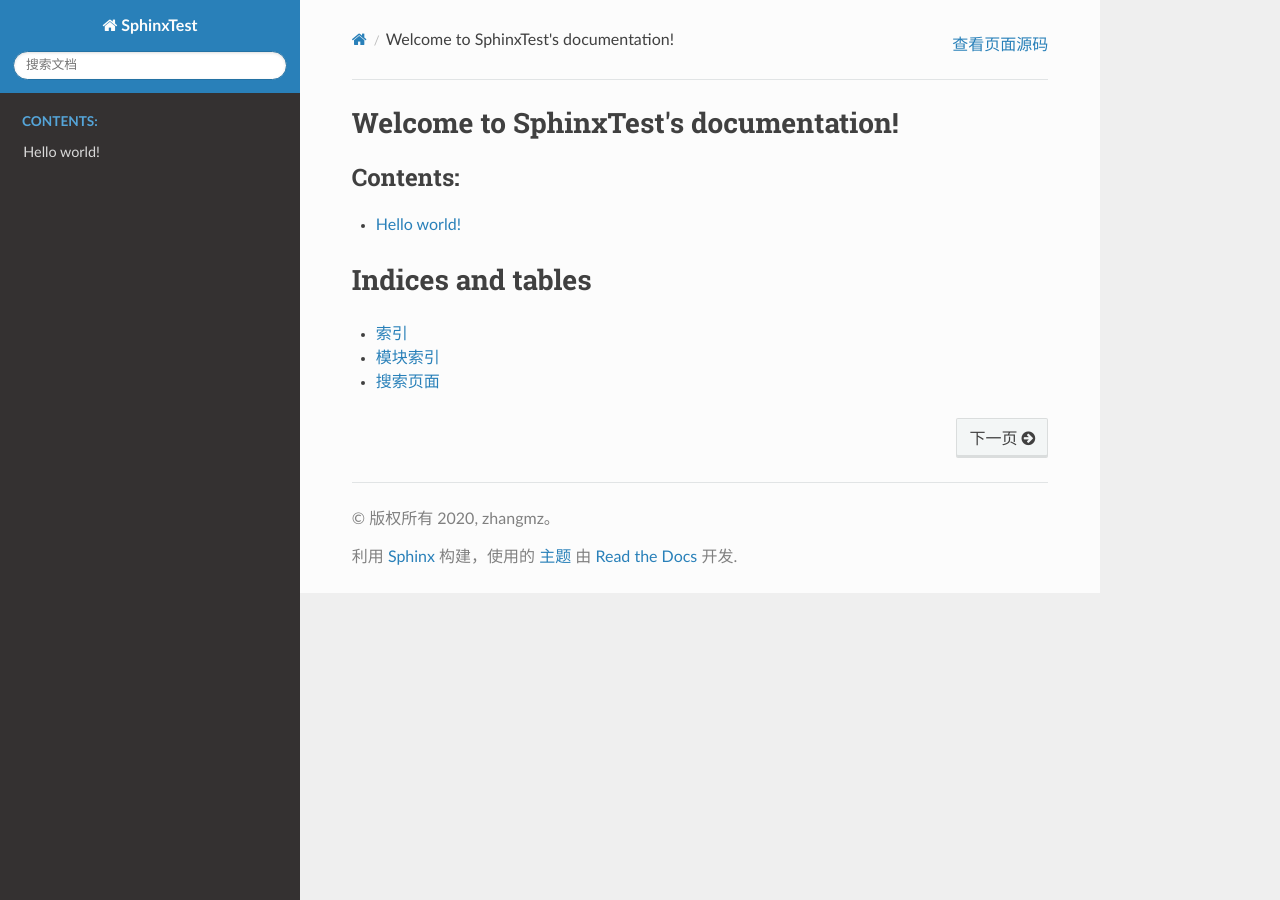
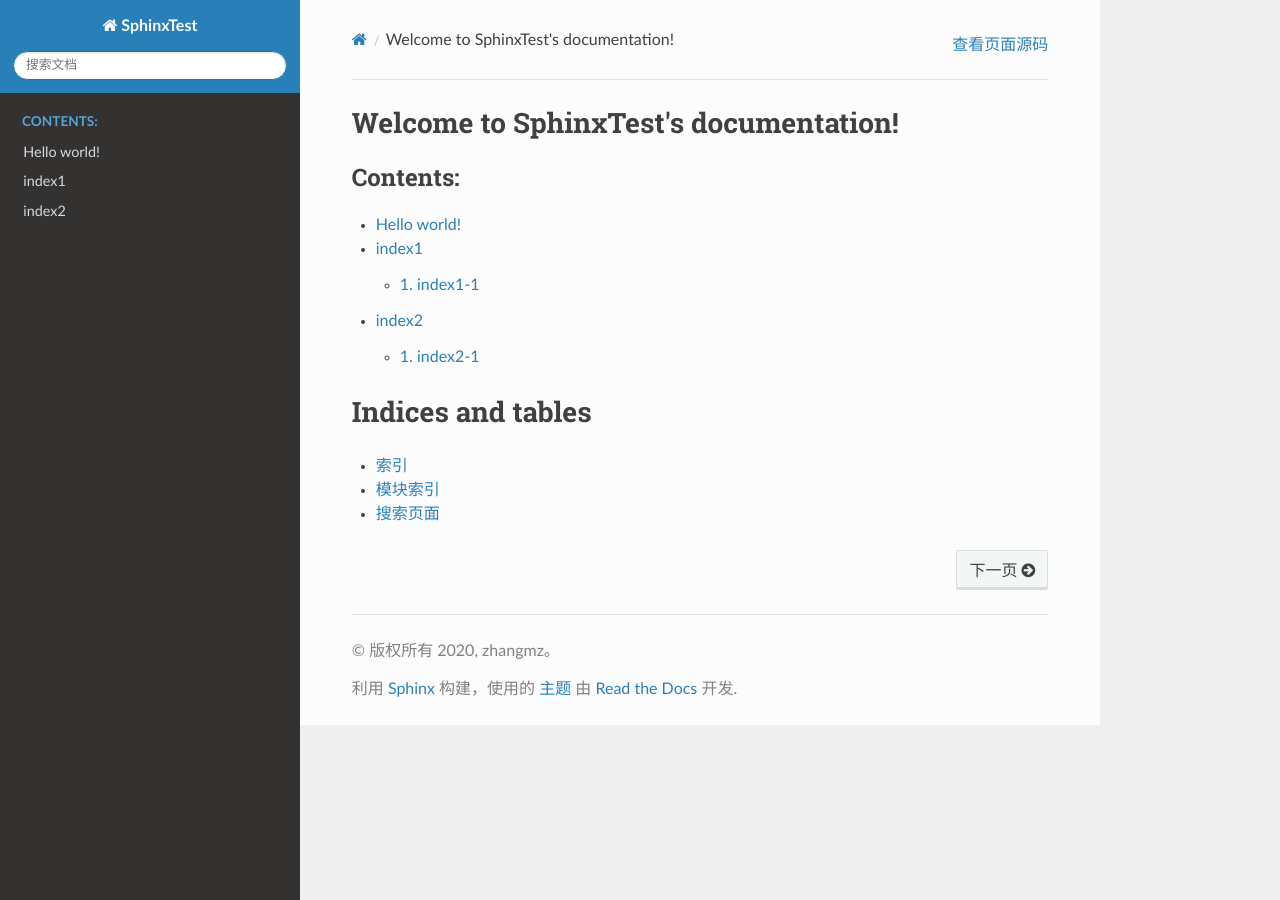
Before and after one commit to zm999999/SphinxTest, a Sphinx documentation site: the page built from source/index.rst, in a window 1280 px wide. Built offline with Sphinx 7.4.7 and the Read the Docs theme 2.0.0, drawn with Linux system fonts in a browser that asks for light colours.

Commit message:
update docs

```diff
--- a/source/index.rst
+++ b/source/index.rst
@@ -11,6 +11,8 @@ Welcome to SphinxTest's documentation!
    :caption: Contents:
 
    hello world
+   index1/index
+   index2/index
 
 
 
--- /dev/null
+++ b/source/index1/index.rst
@@ -0,0 +1,8 @@
+index1
+======
+
+.. toctree::
+   :maxdepth: 2
+   :numbered: 2
+
+   index1-1
--- /dev/null
+++ b/source/index1/index1-1.md
@@ -0,0 +1,2 @@
+index1-1
+======
--- /dev/null
+++ b/source/index2/index.rst
@@ -0,0 +1,8 @@
+index2
+======
+
+.. toctree::
+   :maxdepth: 2
+   :numbered: 2
+
+   index2-1
--- /dev/null
+++ b/source/index2/index2-1.md
@@ -0,0 +1,2 @@
+index2-1
+======
```
